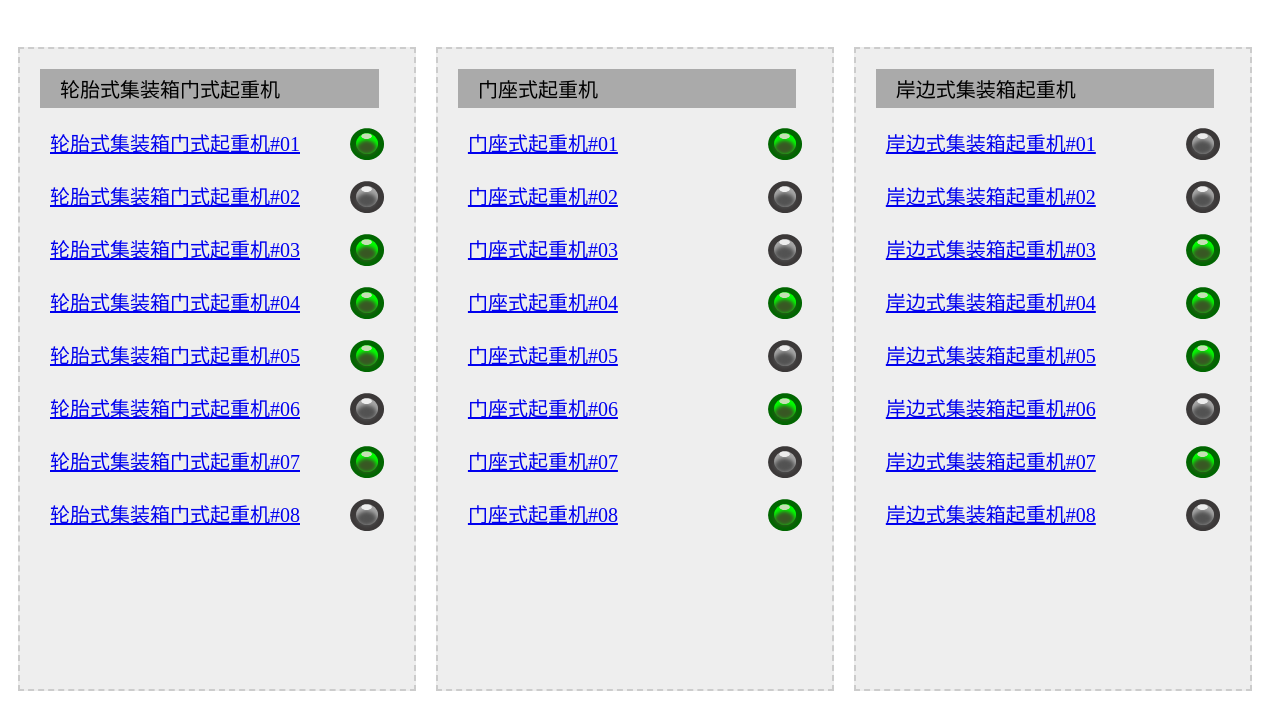
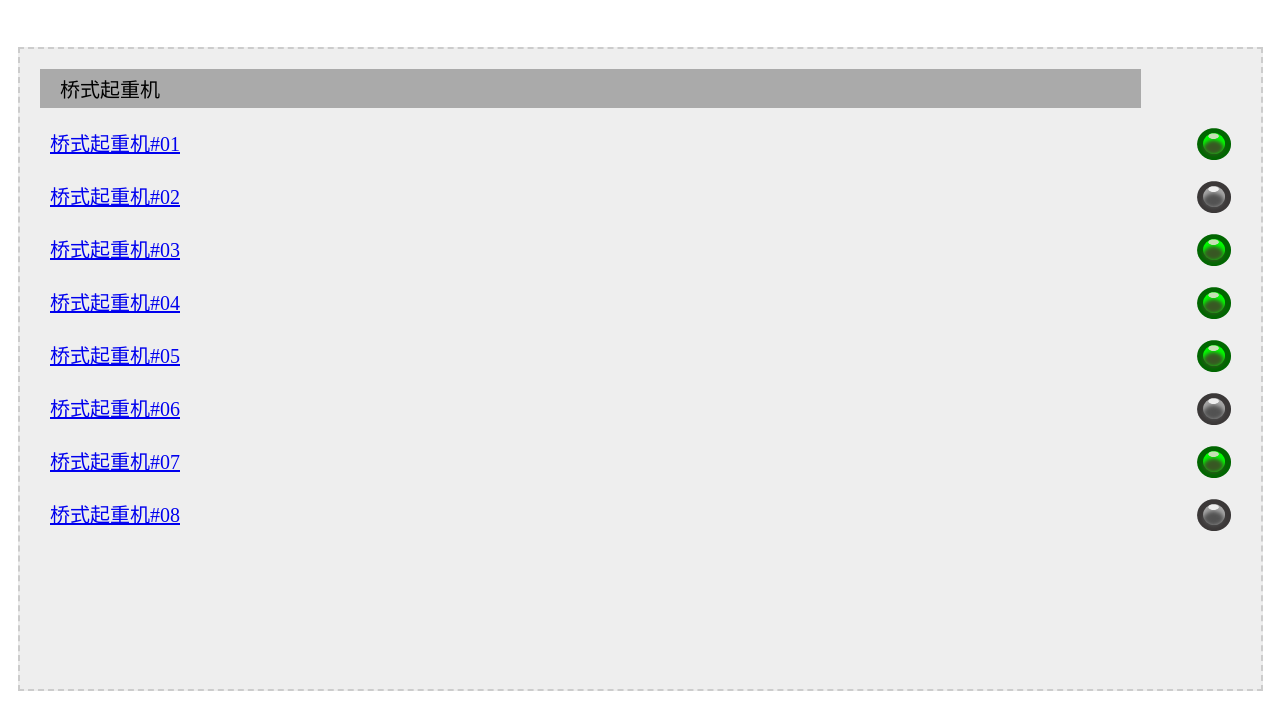
Before and after one commit to xiaozhujun/metallurgyCrane, a plain HTML site: page port.html in a window 1280 px wide. Shown: the part 89-800 px from the top of the page. Drawn offline with Linux system fonts and the light colour scheme.

Commit message:
调整界面策略

```diff
--- a/css/index.css
+++ b/css/index.css
@@ -12,7 +12,7 @@ body
 .categoryDiv
 {
 	float: left;
-	width: 28%;
+	width: 95%;
 	margin: 50 10 0 10;
 	height: 600px;
 	padding: 20;
--- a/port.html
+++ b/port.html
@@ -1,53 +1,27 @@
 <html>
 <head>
 	<meta http-equiv="content-type" content="text/html;charset=utf-8">
-	<title>港口起重机械健康监测与预报可视化系统</title>
+	<title>冶金起重机械健康监测与预报可视化系统</title>
 	<link rel="stylesheet" type="text/css" href="css/index.css">
 	<link rel="stylesheet" type="text/css" href="css/title.css">
 </head>
 <body>
 	<div id='mainContainer'>
-	<div id='titleDiv'>港口起重机械健康监测与预报可视化系统</div>
+	<div id='titleDiv'>冶金起重机械健康监测与预报可视化系统</div>
 	<!--
 	<div id='title2Div'>----唐山曹妃甸实业港务有限公司</div>
 	-->
 	<div class="categoryDiv">
-		<div class="categoryTitle">轮胎式集装箱门式起重机</div>
+		<div class="categoryTitle">桥式起重机</div>
 		<div class="machineDiv">
-			<div><a href="main.html?devName=轮胎式集装箱门式起重机#01">轮胎式集装箱门式起重机#01</a><img src="assets/toggle/green.png" ></div>
-			<div><a href="main.html?devName=轮胎式集装箱门式起重机#02">轮胎式集装箱门式起重机#02</a><img src="assets/toggle/grey.png" ></div>
-			<div><a href="main.html?devName=轮胎式集装箱门式起重机#03">轮胎式集装箱门式起重机#03</a><img src="assets/toggle/green.png" ></div>
-			<div><a href="main.html?devName=轮胎式集装箱门式起重机#04">轮胎式集装箱门式起重机#04</a><img src="assets/toggle/green.png" ></div>
-			<div><a href="main.html?devName=轮胎式集装箱门式起重机#05">轮胎式集装箱门式起重机#05</a><img src="assets/toggle/green.png" ></div>
-			<div><a href="main.html?devName=轮胎式集装箱门式起重机#06">轮胎式集装箱门式起重机#06</a><img src="assets/toggle/grey.png" ></div>
-			<div><a href="main.html?devName=轮胎式集装箱门式起重机#07">轮胎式集装箱门式起重机#07</a><img src="assets/toggle/green.png" ></div>
-			<div><a href="main.html?devName=轮胎式集装箱门式起重机#08">轮胎式集装箱门式起重机#08</a><img src="assets/toggle/grey.png" ></div>
-		</div>
-	</div>
-	<div class="categoryDiv">
-		<div class="categoryTitle">门座式起重机</div>
-		<div class="machineDiv">
-			<div><a href="main.html?devName=门座式起重机#01">门座式起重机#01</a><img src="assets/toggle/green.png"></div>
-			<div><a href="main.html?devName=门座式起重机#02">门座式起重机#02</a><img src="assets/toggle/grey.png"></div>
-			<div><a href="main.html?devName=门座式起重机#03">门座式起重机#03</a><img src="assets/toggle/grey.png"></div>
-			<div><a href="main.html?devName=门座式起重机#04">门座式起重机#04</a><img src="assets/toggle/green.png"></div>
-			<div><a href="main.html?devName=门座式起重机#05">门座式起重机#05</a><img src="assets/toggle/grey.png"></div>
-			<div><a href="main.html?devName=门座式起重机#06">门座式起重机#06</a><img src="assets/toggle/green.png"></div>
-			<div><a href="main.html?devName=门座式起重机#07">门座式起重机#07</a><img src="assets/toggle/grey.png"></div>
-			<div><a href="main.html?devName=门座式起重机#08">门座式起重机#08</a><img src="assets/toggle/green.png"></div>
-		</div>
-	</div>
-	<div class="categoryDiv">
-		<div class="categoryTitle">岸边式集装箱起重机</div>
-		<div class="machineDiv">
-			<div><a href="main.html?devName=岸边式集装箱起重机#01">岸边式集装箱起重机#01</a><img src="assets/toggle/grey.png"></div>
-			<div><a href="main.html?devName=岸边式集装箱起重机#02">岸边式集装箱起重机#02</a><img src="assets/toggle/grey.png"></div>
-			<div><a href="main.html?devName=岸边式集装箱起重机#03">岸边式集装箱起重机#03</a><img src="assets/toggle/green.png"></div>
-			<div><a href="main.html?devName=岸边式集装箱起重机#04">岸边式集装箱起重机#04</a><img src="assets/toggle/green.png"></div>
-			<div><a href="main.html?devName=岸边式集装箱起重机#05">岸边式集装箱起重机#05</a><img src="assets/toggle/green.png"></div>
-			<div><a href="main.html?devName=岸边式集装箱起重机#06">岸边式集装箱起重机#06</a><img src="assets/toggle/grey.png"></div>
-			<div><a href="main.html?devName=岸边式集装箱起重机#07">岸边式集装箱起重机#07</a><img src="assets/toggle/green.png"></div>
-			<div><a href="main.html?devName=岸边式集装箱起重机#08">岸边式集装箱起重机#08</a><img src="assets/toggle/grey.png"></div>
+			<div><a href="main.html?devName=桥式起重机#01">桥式起重机#01</a><img src="assets/toggle/green.png" ></div>
+			<div><a href="main.html?devName=桥式起重机#02">桥式起重机#02</a><img src="assets/toggle/grey.png" ></div>
+			<div><a href="main.html?devName=桥式起重机#03">桥式起重机#03</a><img src="assets/toggle/green.png" ></div>
+			<div><a href="main.html?devName=桥式起重机#04">桥式起重机#04</a><img src="assets/toggle/green.png" ></div>
+			<div><a href="main.html?devName=桥式起重机#05">桥式起重机#05</a><img src="assets/toggle/green.png" ></div>
+			<div><a href="main.html?devName=桥式起重机#06">桥式起重机#06</a><img src="assets/toggle/grey.png" ></div>
+			<div><a href="main.html?devName=桥式起重机#07">桥式起重机#07</a><img src="assets/toggle/green.png" ></div>
+			<div><a href="main.html?devName=桥式起重机#08">桥式起重机#08</a><img src="assets/toggle/grey.png" ></div>
 		</div>
 	</div>
 	</div>
```
Also changed, not shown: left-tab.html (+1 -2 lines).
